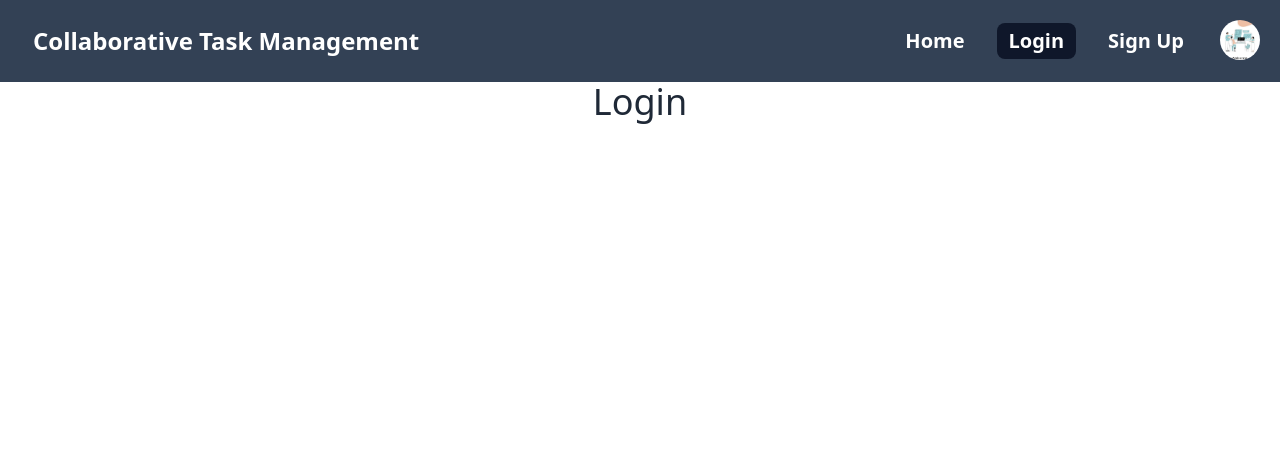
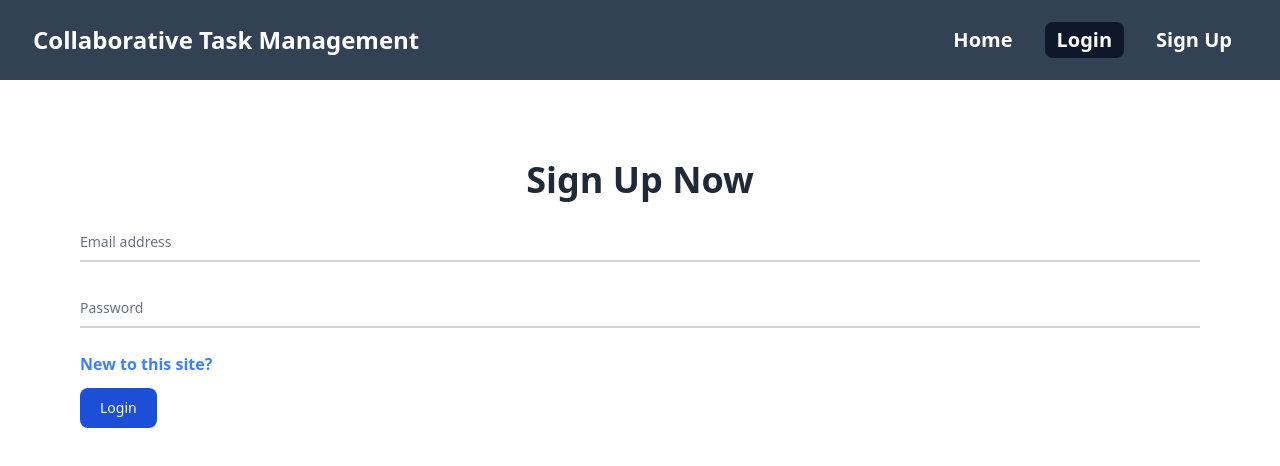
Before and after one commit to HasibUddin1/collaborative-management-app, a React (Vite) app: page /login in a window 1280 px wide. Shown: the top 466 px of the page. Built offline with nearby package versions, Linux system fonts and the light colour scheme; no server answers.

Commit message:
implemented login

```diff
--- a/src/components/NavigationBar/NavigationBar.jsx
+++ b/src/components/NavigationBar/NavigationBar.jsx
@@ -1,8 +1,32 @@
+import { useContext, useEffect, useState } from "react";
 import { NavLink } from "react-router-dom";
-import demoImage from '../../assets/images/Login-page-image.jpg'
+import { AuthContext } from "../../providers/AuthProvider";
+import toast from "react-hot-toast";
 
 
 const NavigationBar = () => {
+
+    const { user, logOut } = useContext(AuthContext)
+
+    const [userInfo, setUserInfo] = useState({})
+
+    useEffect(() => {
+        if (user) {
+            fetch(`http://localhost:5000/users/${user?.email}`)
+                .then(res => res.json())
+                .then(data => setUserInfo(data))
+        }
+    }, [user])
+
+    const handleLogOut = () => {
+        logOut()
+            .then(() => {
+                toast.success('Successfully logged out')
+            })
+            .catch(error => {
+                console.log(error)
+            })
+    }
 
     const navItems = <>
         <NavLink
@@ -15,6 +39,10 @@ const NavigationBar = () => {
         >
             Home
         </NavLink>
+        {
+            user ?
+                <></> :
+                <>
                     <NavLink
                         to='/login'
                         className={({ isActive }) =>
@@ -36,6 +64,8 @@ const NavigationBar = () => {
                         Sign Up
                     </NavLink>
                 </>
+        }
+    </>
 
     return (
         <div className="navbar bg-slate-700 text-white px-4 py-4">
@@ -50,23 +80,27 @@ const NavigationBar = () => {
                         </div>
                     </label>
                 </div>
+                {
+                    user ?
+                        <>
                             <div className="dropdown dropdown-end">
                                 <label tabIndex={0} className="btn btn-ghost btn-circle avatar">
                                     <div className="w-10 rounded-full">
-                            <img src={demoImage} />
+                                        <img src={user?.photoURL} />
                                     </div>
                                 </label>
                                 <ul tabIndex={0} className="menu menu-sm dropdown-content mt-3 z-[1] p-2 shadow bg-base-100 rounded-box w-52 text-black">
                                     <li>
-                            <a className="justify-between">
-                                Profile
-                                <span className="badge">New</span>
-                            </a>
+                                        <a className="text-xl flex flex-wrap"><span className="font-semibold">Username:</span> {user?.displayName}</a>
                                     </li>
-                        <li><a>Settings</a></li>
-                        <li><a>Logout</a></li>
+                                    <hr className="border-black" />
+                                    <li><a className="text-xl flex flex-wrap"><span className="font-semibold">Bio:</span> {userInfo?.bio}</a></li>
+                                    <li><button onClick={handleLogOut} className="bg-pink-400 text-xl font-semibold mt-5">Logout</button></li>
                                 </ul>
                             </div>
+                        </> :
+                        <></>
+                }
             </div>
         </div>
     );
--- a/src/pages/Login/Login.jsx
+++ b/src/pages/Login/Login.jsx
@@ -1,9 +1,64 @@
+import { useContext, useState } from "react";
+import { Link, useNavigate } from "react-router-dom";
+import { AuthContext } from "../../providers/AuthProvider";
+import toast from "react-hot-toast";
 
 
 const Login = () => {
+
+    const [error, setError] = useState('')
+
+    const { signIn } = useContext(AuthContext)
+
+    const navigate = useNavigate()
+
+    const handleLogin = event => {
+        event.preventDefault()
+
+        const form = event.target
+        const email = form.email.value
+        const password = form.password.value
+        if (!email) {
+            setError('Email field cannot be empty')
+            return
+        }
+
+        if (!password) {
+            setError('Password field cannot be empty')
+            return
+        }
+
+        signIn(email, password)
+            .then(() => {
+                toast.success('Successfully logged in')
+                navigate('/')
+            })
+            .catch(error => {
+                console.log(error)
+                setError('Your credentials do not match')
+            })
+    }
+
     return (
-        <div>
-            <h1 className="text-center text-4xl">Login</h1>
+        <div className="my-20 px-20">
+            <h1 className="text-4xl text-center font-semibold mb-5">Sign Up Now</h1>
+            <form onSubmit={handleLogin}>
+                <div className="relative z-0 w-full mb-6 group">
+                    <input type="email" name="email" id="floating_email" className="block py-2.5 px-0 w-full text-sm text-gray-900 bg-transparent border-0 border-b-2 border-gray-300 appearance-none  dark:border-gray-600 dark:focus:border-blue-500 focus:outline-none focus:ring-0 focus:border-blue-600 peer" placeholder=" " required />
+                    <label htmlFor="floating_email" className="peer-focus:font-medium absolute text-sm text-gray-500 dark:text-gray-400 duration-300 transform -translate-y-6 scale-75 top-3 -z-10 origin-[0] peer-focus:left-0 peer-focus:text-blue-600 peer-focus:dark:text-blue-500 peer-placeholder-shown:scale-100 peer-placeholder-shown:translate-y-0 peer-focus:scale-75 peer-focus:-translate-y-6">Email address</label>
+                </div>
+                <div className="relative z-0 w-full mb-6 group">
+                    <input type="password" name="password" id="floating_password" className="block py-2.5 px-0 w-full text-sm text-gray-900 bg-transparent border-0 border-b-2 border-gray-300 appearance-none  dark:border-gray-600 dark:focus:border-blue-500 focus:outline-none focus:ring-0 focus:border-blue-600 peer" placeholder=" " required />
+                    <label htmlFor="floating_password" className="peer-focus:font-medium absolute text-sm text-gray-500 dark:text-gray-400 duration-300 transform -translate-y-6 scale-75 top-3 -z-10 origin-[0] peer-focus:left-0 peer-focus:text-blue-600 peer-focus:dark:text-blue-500 peer-placeholder-shown:scale-100 peer-placeholder-shown:translate-y-0 peer-focus:scale-75 peer-focus:-translate-y-6">Password</label>
+                </div>
+                <div className="mb-3">
+                    <Link to='/signUp' className="hover:underline text-blue-500 font-semibold">New to this site?</Link>
+                </div>
+                <button type="submit" className="text-white bg-blue-700 hover:bg-blue-800 focus:ring-4 focus:outline-none focus:ring-blue-300 font-medium rounded-lg text-sm w-full sm:w-auto px-5 py-2.5 text-center dark:bg-blue-600 dark:hover:bg-blue-700 dark:focus:ring-blue-800">Login</button>
+
+                {error && <p className="text-red-600 font-bold text-center">Error: {error}</p>}
+            </form>
+
         </div>
     );
 };
--- a/src/pages/SignUp/SignUp.jsx
+++ b/src/pages/SignUp/SignUp.jsx
@@ -1,12 +1,15 @@
 import { useContext, useState } from "react";
 import { AuthContext } from './../../providers/AuthProvider';
 import toast from "react-hot-toast";
+import { Link, useNavigate } from "react-router-dom";
 
 const SignUp = () => {
 
     const { createUser, updateUsersProfile } = useContext(AuthContext)
 
     const [error, setError] = useState('')
+
+    const navigate = useNavigate()
 
     const handleSignUp = event => {
         event.preventDefault()
@@ -62,6 +65,7 @@ const SignUp = () => {
                                         .then(data => {
                                             if (data.insertedId) {
                                                 toast.success('User has been created successfully')
+                                                navigate('/')
                                             }
                                         })
                                 })
@@ -102,7 +106,10 @@ const SignUp = () => {
                     <label className="block mb-2 text-sm font-medium text-gray-900" htmlFor="file_input">Upload Image</label>
                     <input name="image" className="block w-full text-sm text-gray-900 border border-gray-300 rounded-lg cursor-pointer bg-gray-50 dark:text-gray-400 focus:outline-none dark:bg-gray-700 dark:border-gray-600 dark:placeholder-gray-400" id="file_input" type="file" required />
                 </div>
-                <button type="submit" className="text-white bg-blue-700 hover:bg-blue-800 focus:ring-4 focus:outline-none focus:ring-blue-300 font-medium rounded-lg text-sm w-full sm:w-auto px-5 py-2.5 text-center dark:bg-blue-600 dark:hover:bg-blue-700 dark:focus:ring-blue-800">Submit</button>
+                <div className="mb-3">
+                    <Link to='/login' className="hover:underline text-blue-500 font-semibold">Already have an account?</Link>
+                </div>
+                <button type="submit" className="text-white bg-blue-700 hover:bg-blue-800 focus:ring-4 focus:outline-none focus:ring-blue-300 font-medium rounded-lg text-sm w-full sm:w-auto px-5 py-2.5 text-center dark:bg-blue-600 dark:hover:bg-blue-700 dark:focus:ring-blue-800">Sign Up</button>
 
                 {error && <p className="text-red-600 font-bold text-center">Error: {error}</p>}
             </form>
--- a/src/providers/AuthProvider.jsx
+++ b/src/providers/AuthProvider.jsx
@@ -36,6 +36,7 @@ const AuthProvider = ({ children }) => {
 
     useEffect(() => {
         const unsubscribe = onAuthStateChanged(auth, currentUser => {
+            console.log(currentUser)
             setUser(currentUser)
             setLoading(false)
         })
```
Lines whose indentation alone changed are shown as unchanged.
